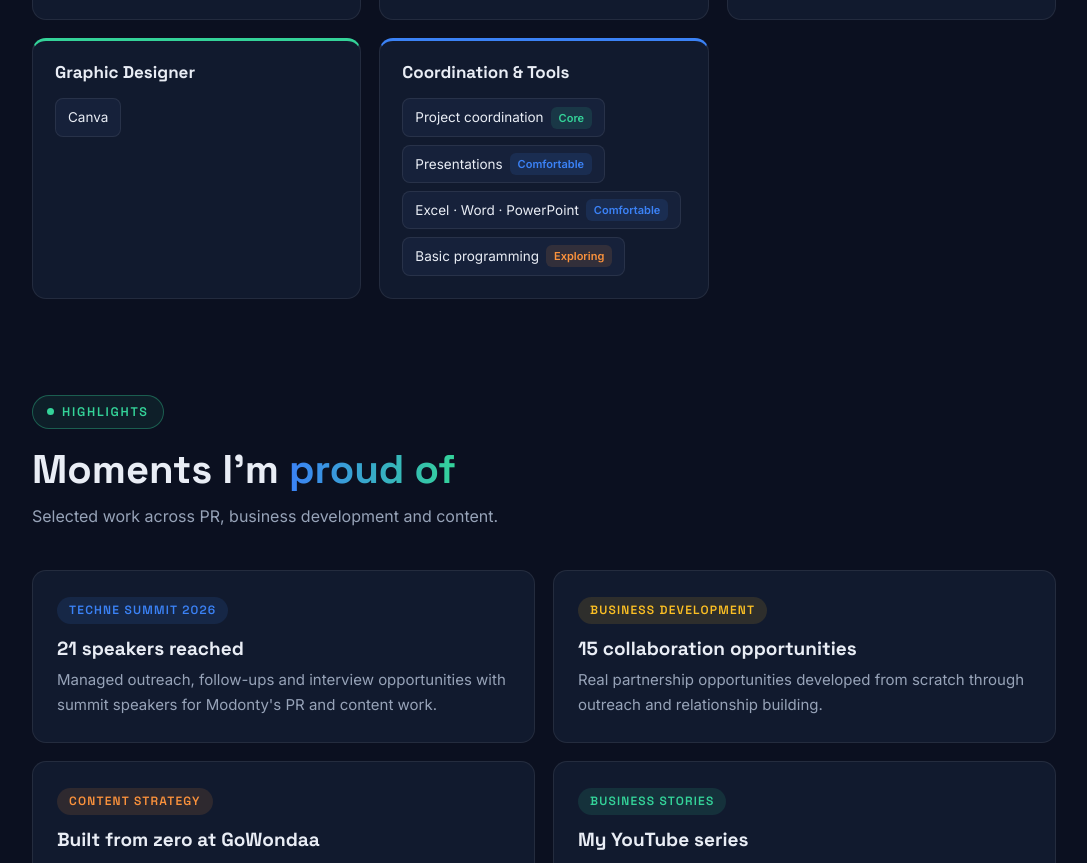
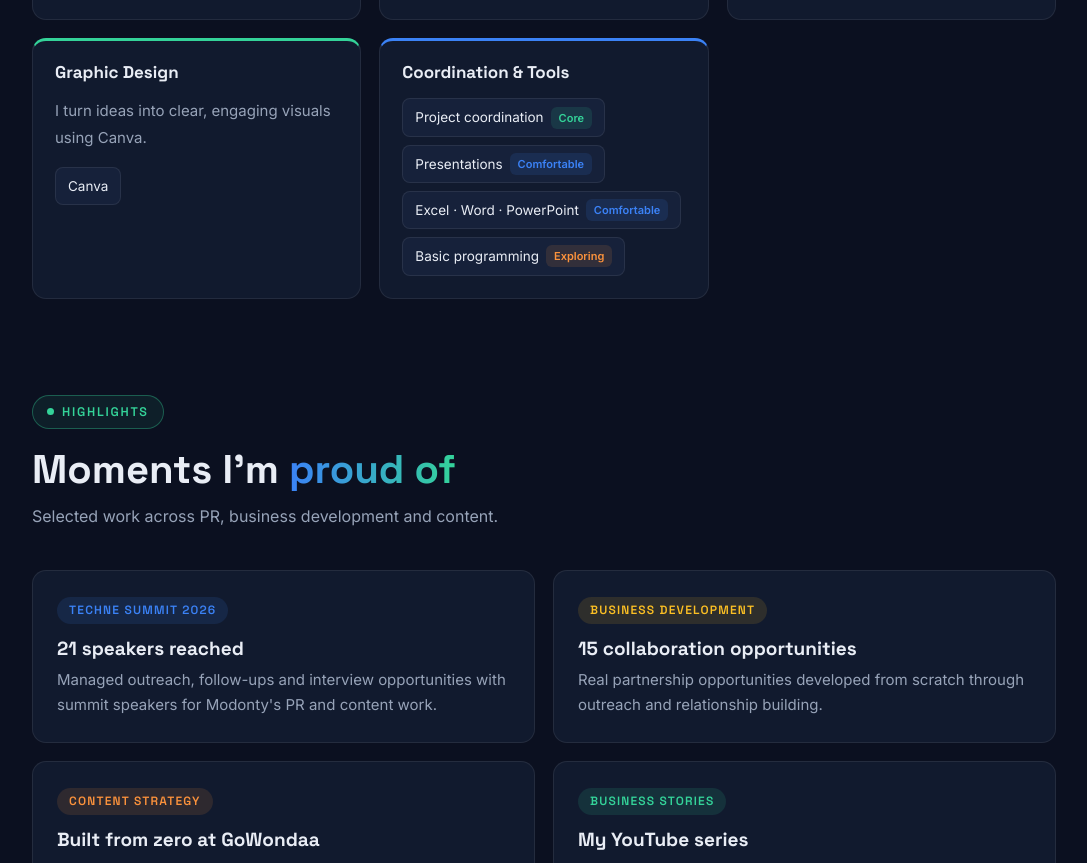
Before and after one commit to sandysaadamin20033010-dev/sandysaadamin20033010-dev.github.io, a plain HTML site: page preview/index.html in a window 1280 px wide. Shown: the part 3964-4827 px from the top of the page, without its empty margins (96-1183 px from the left). Drawn offline with Linux system fonts and the light colour scheme.

Commit message:
Preview: approved Graphic Design card wording
Updated job title and added a description for Graphic Design.

```diff
--- a/preview/index.html
+++ b/preview/index.html
@@ -447,7 +447,8 @@ footer {
 <span class="chip">Brand voice <span class="lvl core">Core</span></span>
 </div>
 </div><div class="skill-card">
-<h3>Graphic Designer</h3>
+<h3>Graphic Design</h3>
+<p style="color:var(--text-2);font-size:15px;line-height:1.75;margin:16px 0">I turn ideas into clear, engaging visuals using Canva.</p>
 <div class="chips"><span class="chip">Canva</span></div>
 </div><div class="skill-card">
 <h3>Coordination &amp; Tools</h3>
```
